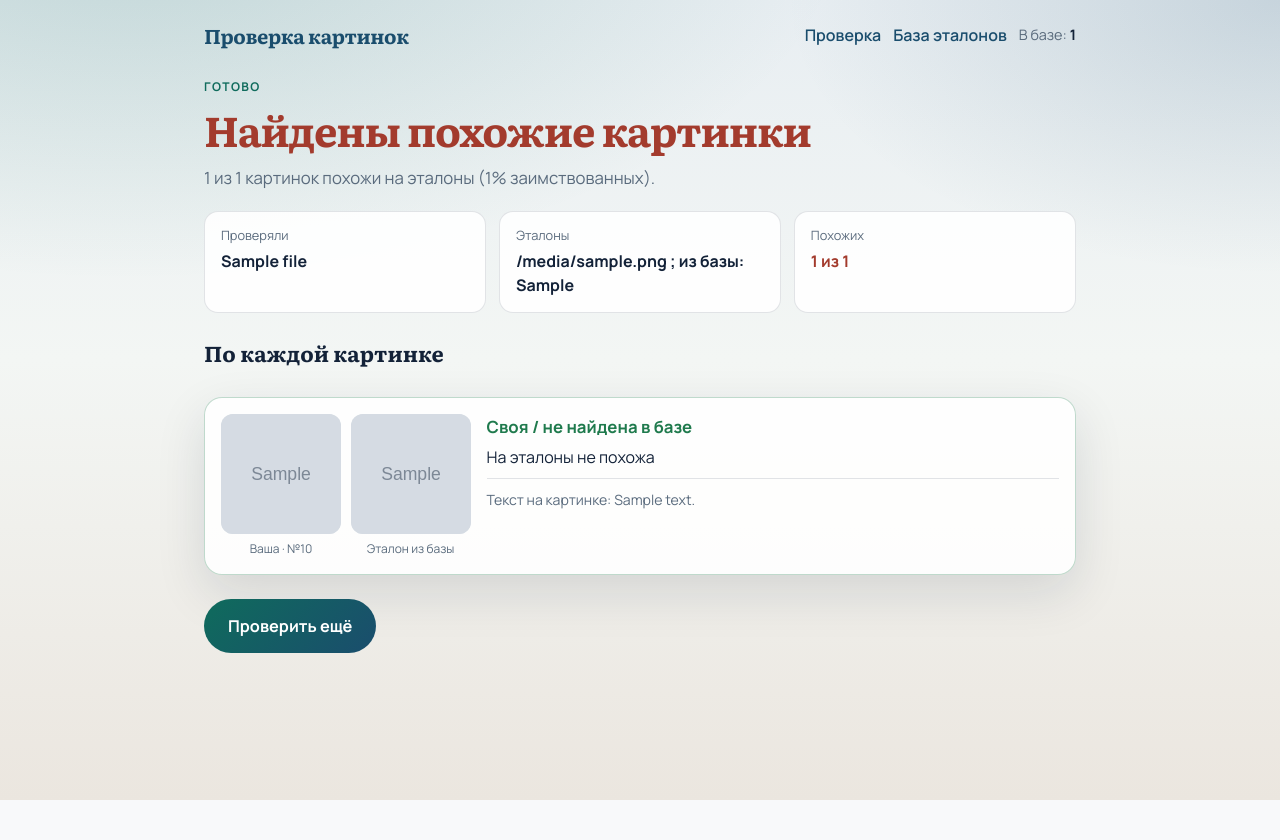
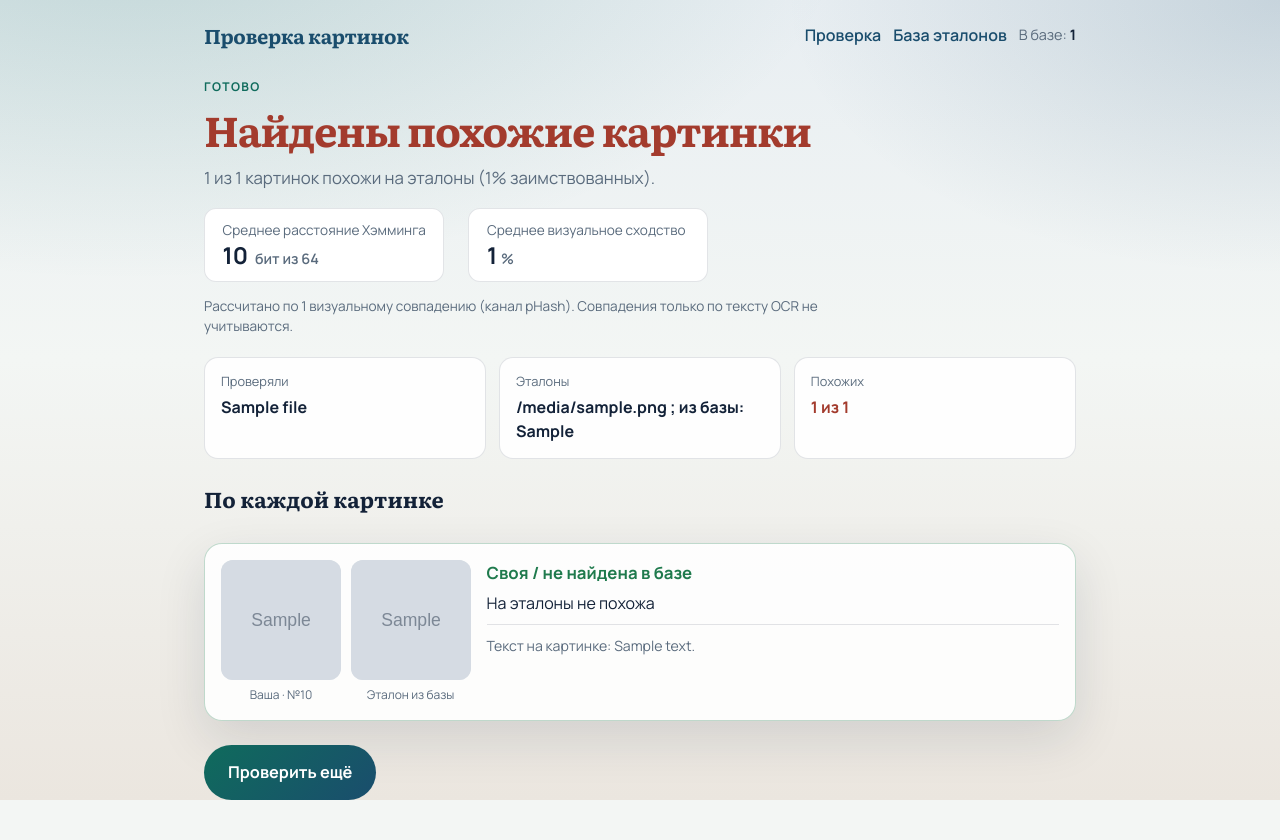
Before and after one commit to Nikita24423/modul-izobrazheniy-statya, a FastAPI app: template web/templates/results.html in a window 1280 px wide. Shown: the top 840 px of the page. Before the commit the page ends 800 px from the top, so only its background shows below. Run offline with FastAPI, Linux system fonts and the light colour scheme; the template is opened without the code that fills it: most values are stand-ins (such as "Sample title", 1, 10 or a date in 2020); grey boxes marked "Sample" are stand-in pictures; some libraries are stand-ins or nearby versions.

Commit message:
Report mean Hamming distance over the checked sample
Add mean Hamming distance across the visual matches found in a run, and the
same figure expressed as a similarity percentage via (1 - d / 64) * 100.
Both appear in the result header, next to the share of borrowed images, with
a note stating how many matches the average covers.

Only the phash and both channels contribute. A match found through OCR alone
has no computed distance and carries 64 as a placeholder in
hamming_distance, which would skew the mean. Per image the best visual match
is taken, matching how results are already ranked.

The figures are recomputed in _merge_results so a run spanning several files
reports the average over the whole sample rather than the first file's.

Co-Authored-By: Claude Opus 5 <noreply@anthropic.com>
Claude-Session: https://claude.ai/code/session_011zQmsLH24pLon7fdzonAXj

```diff
--- a/image_pipeline/core.py
+++ b/image_pipeline/core.py
@@ -150,6 +150,10 @@ class ImageCheckResult:
     n_match: int = 0
     tau: int = 10
     ocr_enabled: bool = False
+    # Средние показатели визуального канала по выборке.
+    avg_hamming: float = 0.0          # среднее расстояние Хэмминга
+    avg_similarity_percent: float = 0.0  # то же в процентах сходства
+    n_visual: int = 0                 # по скольким картинкам посчитано
 
     def to_dict(self) -> dict:
         return {
@@ -161,6 +165,9 @@ class ImageCheckResult:
             "n_match": self.n_match,
             "tau": self.tau,
             "ocr_enabled": self.ocr_enabled,
+            "avg_hamming": self.avg_hamming,
+            "avg_similarity_percent": self.avg_similarity_percent,
+            "n_visual": self.n_visual,
             "images": [
                 {
                     "seq": img.seq,
@@ -207,6 +214,37 @@ def phash_from_hex(hex_str: str) -> int:
 
 def hamming_distance(a: int, b: int) -> int:
     return (a ^ b).bit_count()
+
+
+PHASH_BITS = 64
+
+
+def similarity_percent(distance: float) -> float:
+    """Расстояние Хэмминга -> процент визуального сходства.
+
+    d = 0 -> 100%, d = 64 -> 0%.
+    """
+    return (1.0 - distance / PHASH_BITS) * 100.0
+
+
+def hamming_stats(records: list["DocumentImageRecord"]) -> tuple[float, float, int]:
+    """Среднее расстояние Хэмминга по выборке и его процентный эквивалент.
+
+    Учитываются только визуальные совпадения (каналы phash и both): для
+    совпадений исключительно по OCR расстояние не вычисляется и в поле
+    hamming_distance хранится заглушка 64, которая исказила бы среднее.
+    Для каждого изображения берётся лучшее визуальное совпадение.
+    """
+    distances: list[int] = []
+    for img in records:
+        for m in img.matches:
+            if m.match_via in ("phash", "both"):
+                distances.append(m.hamming_distance)
+                break
+    if not distances:
+        return 0.0, 0.0, 0
+    avg = sum(distances) / len(distances)
+    return round(avg, 2), round(similarity_percent(avg), 1), len(distances)
 
 
 # --- извлечение -------------------------------------------------------------
@@ -784,6 +822,7 @@ def process_document(
 
     n_total = len(records)
     p_img = 0.0 if n_total == 0 else (n_match / n_total) * 100.0
+    avg_d, avg_sim, n_visual = hamming_stats(records)
     return ImageCheckResult(
         task_id=task_id,
         document_id=document_id,
@@ -794,6 +833,9 @@ def process_document(
         n_match=n_match,
         tau=tau,
         ocr_enabled=ocr_on,
+        avg_hamming=avg_d,
+        avg_similarity_percent=avg_sim,
+        n_visual=n_visual,
     )
 
 
--- a/web/app.py
+++ b/web/app.py
@@ -17,7 +17,12 @@ from fastapi.staticfiles import StaticFiles
 from fastapi.templating import Jinja2Templates
 
 from image_pipeline import ImageBorrowingService, ImageCheckResult, ocr_available
-from image_pipeline.core import RASTER_EXT, SUPPORTED_DOC_EXT, supported_formats
+from image_pipeline.core import (
+    RASTER_EXT,
+    SUPPORTED_DOC_EXT,
+    hamming_stats,
+    supported_formats,
+)
 from web.storage import PersistentStore, storage_info
 
 ROOT = Path(__file__).resolve().parent.parent
@@ -105,6 +110,9 @@ def _result_to_view(result: ImageCheckResult) -> dict:
         "n_match": result.n_match,
         "tau": result.tau,
         "ocr_enabled": result.ocr_enabled,
+        "avg_hamming": result.avg_hamming,
+        "avg_similarity_percent": result.avg_similarity_percent,
+        "n_visual": result.n_visual,
         "images": images,
     }
 
@@ -134,6 +142,7 @@ def _merge_results(parts: list[ImageCheckResult], *, task_id: str, document_id:
     n_match = sum(1 for img in images if img.matches)
     p_img = 100.0 if n_total == 0 else round(100.0 * n_match / n_total, 2)
     names = ", ".join(Path(p.document_path).name for p in parts)
+    avg_d, avg_sim, n_visual = hamming_stats(images)
     return ImageCheckResult(
         task_id=task_id,
         document_id=document_id,
@@ -144,6 +153,9 @@ def _merge_results(parts: list[ImageCheckResult], *, task_id: str, document_id:
         n_match=n_match,
         tau=parts[0].tau if parts else 10,
         ocr_enabled=any(p.ocr_enabled for p in parts),
+        avg_hamming=avg_d,
+        avg_similarity_percent=avg_sim,
+        n_visual=n_visual,
     )
 
 
--- a/web/static/style.css
+++ b/web/static/style.css
@@ -625,3 +625,42 @@ figcaption {
   .top nav { font-size: 0.85rem; }
   .meta { width: 100%; }
 }
+
+/* --- Средние показатели визуального канала на странице результата --- */
+.metrics {
+  display: flex;
+  flex-wrap: wrap;
+  gap: 0.75rem 1.5rem;
+  align-items: stretch;
+  margin-top: 1.1rem;
+}
+.metric {
+  background: var(--card, #fff);
+  border: 1px solid var(--line);
+  border-radius: 12px;
+  padding: 0.7rem 1.1rem;
+  min-width: 15rem;
+}
+.metric-label {
+  display: block;
+  font-size: 0.85rem;
+  color: var(--muted, #667);
+  margin-bottom: 0.15rem;
+}
+.metric-value {
+  font-size: 1.45rem;
+  font-weight: 700;
+  line-height: 1.1;
+}
+.metric-value small {
+  font-size: 0.9rem;
+  font-weight: 600;
+  color: var(--muted, #667);
+  margin-left: 0.25rem;
+}
+.metric-note {
+  flex-basis: 100%;
+  margin: 0.1rem 0 0;
+  font-size: 0.85rem;
+  color: var(--muted, #667);
+}
--- a/web/templates/results.html
+++ b/web/templates/results.html
@@ -19,6 +19,24 @@
     {{ borrowed }} из {{ total }} картинок похожи на эталоны
     ({{ pct }}% заимствованных).
   </p>
+  {% endif %}
+
+  {% if job.n_visual is defined and job.n_visual %}
+  <div class="metrics">
+    <div class="metric" title="Среднее расстояние Хэмминга между перцептивными хешами. 0 бит — отпечатки идентичны, 64 бита — полностью различны.">
+      <span class="metric-label">Среднее расстояние Хэмминга</span>
+      <strong class="metric-value">{{ job.avg_hamming }}<small> бит из 64</small></strong>
+    </div>
+    <div class="metric" title="Расстояние Хэмминга в процентах визуального сходства: (1 - d / 64) * 100%.">
+      <span class="metric-label">Среднее визуальное сходство</span>
+      <strong class="metric-value">{{ job.avg_similarity_percent }}<small>%</small></strong>
+    </div>
+    <p class="metric-note">
+      Рассчитано по {{ job.n_visual }}
+      {{ 'визуальному совпадению' if job.n_visual == 1 else 'визуальным совпадениям' }}
+      (канал pHash). Совпадения только по тексту OCR не учитываются.
+    </p>
+  </div>
   {% endif %}
 </section>
 
```
